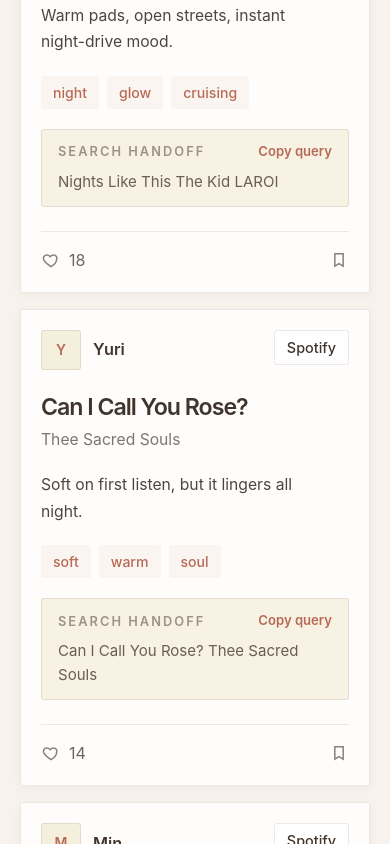
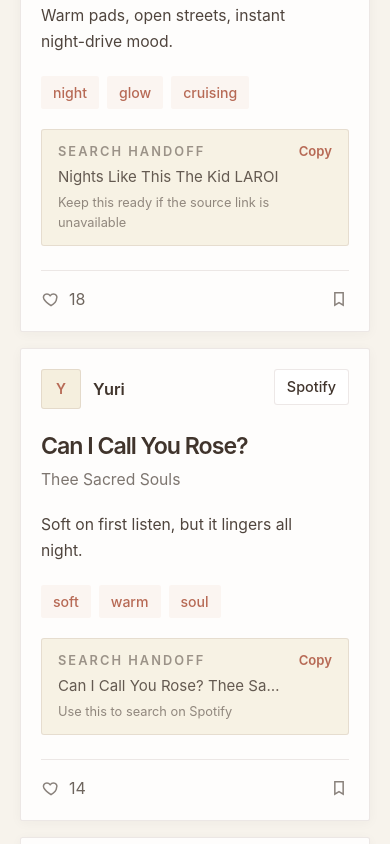
Before and after one commit to MrTMI-0315/onochu, a Next.js app: page /recommendations in a window 390 px wide. Shown: the part 900-1744 px from the top of the page. Built offline with nearby package versions, Linux system fonts and the light colour scheme.

Commit message:
fix: tighten mobile search handoff density on feed

```diff
--- a/components/recommendation-card.tsx
+++ b/components/recommendation-card.tsx
@@ -139,26 +139,34 @@ export function RecommendationCard({
           ))}
         </div>
 
-        <div className="mt-5 rounded-[0.18rem] border border-[rgba(109,66,60,0.12)] bg-[rgba(241,233,210,0.58)] px-4 py-3">
-          <div className="flex items-center justify-between gap-3">
+        <div className="mt-5 flex items-start justify-between gap-3 rounded-[0.18rem] border border-[rgba(109,66,60,0.12)] bg-[rgba(241,233,210,0.58)] px-4 py-3">
+          <div className="min-w-0">
             <p className="text-[0.8rem] font-semibold uppercase tracking-[0.16em] text-[rgba(64,52,44,0.5)]">
               Search handoff
             </p>
+            <p
+              className="mt-1 truncate text-[0.94rem] leading-6 text-[rgba(64,52,44,0.8)]"
+              title={searchQuery}
+            >
+              {searchQuery}
+            </p>
+            <p className="mt-1 text-[0.8rem] leading-5 text-[rgba(64,52,44,0.56)]">
+              {resolvedLink.isFallback
+                ? `Use this to search on ${resolvedPlatformLabel}`
+                : "Keep this ready if the source link is unavailable"}
+            </p>
+          </div>
           <button
             type="button"
             onClick={handleCopySearchQuery}
-              className="text-[0.82rem] font-semibold text-[var(--primary-strong)]"
+            className="shrink-0 text-[0.82rem] font-semibold text-[var(--primary-strong)]"
           >
             {copyStatus === "copied"
               ? "Copied"
               : copyStatus === "failed"
-                  ? "Retry copy"
-                  : "Copy query"}
+                ? "Retry"
+                : "Copy"}
           </button>
-          </div>
-          <p className="mt-2 text-[0.94rem] leading-6 text-[rgba(64,52,44,0.78)]">
-            {searchQuery}
-          </p>
         </div>
 
         <div className="mt-6 flex items-center justify-between border-t border-[rgba(109,66,60,0.12)] pt-4">
```
Lines whose indentation alone changed are shown as unchanged.
